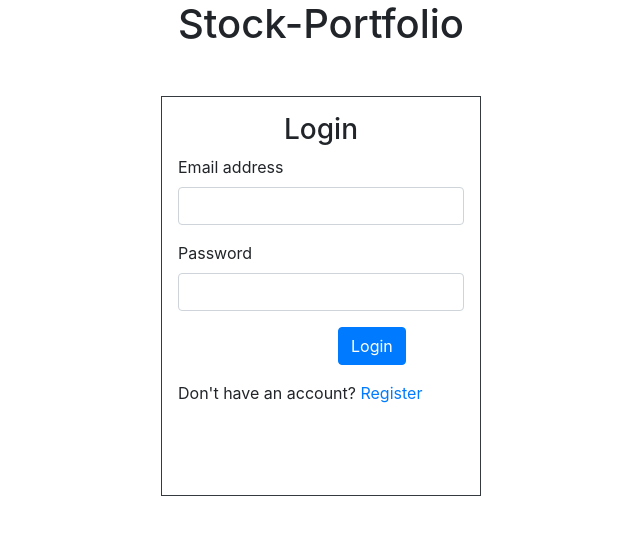
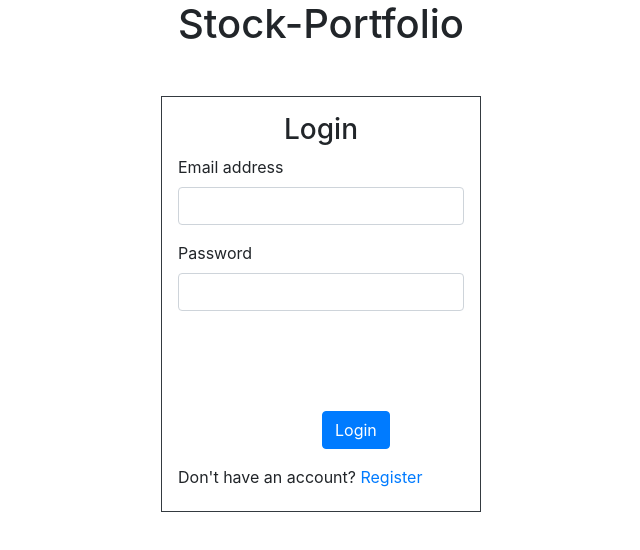
Before and after one commit to Raf-Batista/Stock-Portfolio, a React (Create React App) app in the folder stock-portfolio-frontend/: page /login in a window 1280 px wide. Shown: the top 550 px of the page, without its empty margins (319-959 px from the left). Built offline with nearby package versions, Linux system fonts and the light colour scheme.

Commit message:
Add margin to login and register forms

```diff
--- a/stock-portfolio-frontend/src/App.css
+++ b/stock-portfolio-frontend/src/App.css
@@ -37,31 +37,14 @@
   }
 }
 
-
-/* large phones and small tablets */
-/* 500px / 16px = 31.25em */
-@media screen and (min-width: 31.25em) {
-  #login {
-    width: 25%;
-    min-height: 25em;
-  }
-  .btn {
-    margin-left: 14em;
-  }
-
+#login {
+  height: 26em;
 }
 
-/* tablets and small monitors */
-/* 800px / 16px = 50em */
-@media screen and (min-width: 50em) {
-
+.login-button {
+  margin-top: 5.3em;
 }
 
-/* laptops and desktops */
-/* 1200px / 16px = 75em */
-@media screen and (min-width: 75em) {
-
-  .btn {
-    margin-left: 10em;
-  }
+div .container button {
+  margin-left: 9em;
 }
--- a/stock-portfolio-frontend/src/components/Login.js
+++ b/stock-portfolio-frontend/src/components/Login.js
@@ -38,12 +38,12 @@ import React, { Component } from 'react'
 
     render() {
         return (
-            <div className="container  p-3 border border-dark mt-5" id="login">
+            <div className="container p-3 border border-dark mt-5 w-25" id="login">
                 <h3 className="text-center">Login</h3>
                 <form>
                     <div className="form-group">
                         <label htmlFor="email">Email address</label>
-                        <input type="email" className="form-control"  name="email" onChange={this.handleOnChange} value={this.state.email}/>
+                        <input type="email" className="form-control"  name="email" on0Change={this.handleOnChange} value={this.state.email}/>
                     </div>
 
                     <div className="form-group">
@@ -51,7 +51,7 @@ import React, { Component } from 'react'
                         <input type="password" className="form-control" name="password" onChange={this.handleOnChange} value={this.state.password}/>
                     </div>
 
-                    <button type="submit" className="btn btn-primary mb-3" onClick={this.handleOnClick}>Login</button>
+                    <button type="submit" className="btn btn-primary mb-3 login-button" onClick={this.handleOnClick}>Login</button>
                 </form>
                 <span>Don't have an account? <a href="/">Register</a> </span>
             </div>
--- a/stock-portfolio-frontend/src/components/Register.js
+++ b/stock-portfolio-frontend/src/components/Register.js
@@ -43,7 +43,7 @@ import React, { Component } from 'react'
 
     render() {
         return (
-            <div className="container  p-3 border border-dark mt-5" id="login">
+            <div className="container  p-3 border border-dark mt-5 w-25" id="login">
                 <h3 className="text-center">Register</h3>
                 <form>
                      <div className="form-group">
```
